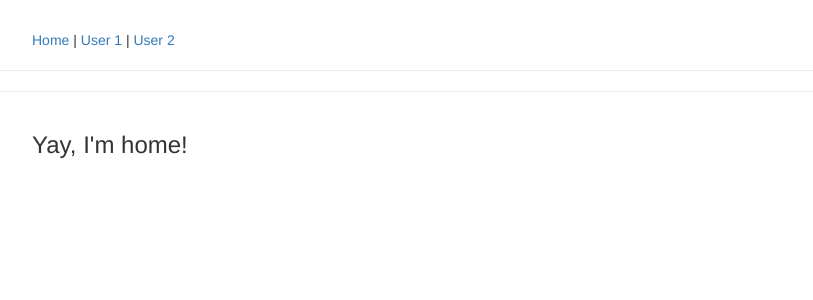
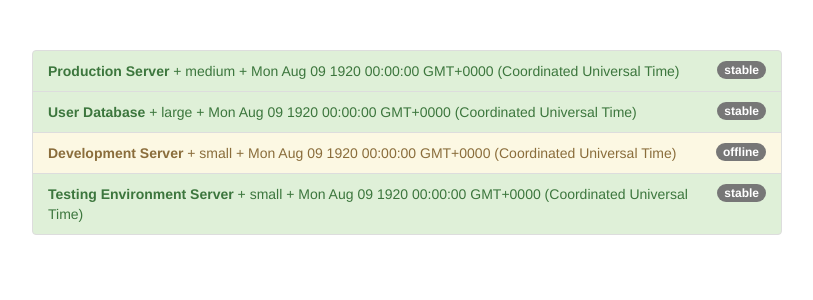
Before and after one commit to EvgeniErmakov/angular-learning-start, an Angular app: page / in a window 1280 px wide. Shown: the top 300 px of the page, without its empty margins (233-1046 px from the left). Built offline with nearby package versions, Linux system fonts and the light colour scheme.

Commit message:
Pipes: init the branch

```diff
--- a/src/app/app.component.css
+++ b/src/app/app.component.css
@@ -1,3 +1,3 @@
 .container {
-  margin-top: 30px;
+  margin-top: 50px;
 }
--- a/src/app/app.component.html
+++ b/src/app/app.component.html
@@ -1,22 +1,18 @@
 <div class="container">
   <div class="row">
     <div class="col-xs-12 col-sm-10 col-md-8 col-sm-offset-1 col-md-offset-2">
-      <a routerLink="/">Home</a> |
-      <a [routerLink]="['user', 1]">
-        User 1
-      </a>
-      |
-      <a [routerLink]="['user', 2]">
-        User 2
-      </a>
-    </div>
-  </div>
-  <hr />
-  <p *ngIf="userActivated">Activated</p>
-  <hr />
-  <div class="row">
-    <div class="col-xs-12 col-sm-10 col-md-8 col-sm-offset-1 col-md-offset-2">
-      <router-outlet></router-outlet>
+      <ul class="list-group">
+        <li
+          class="list-group-item"
+          *ngFor="let server of servers"
+          [ngClass]="getStatusClasses(server)">
+          <span
+            class="badge">
+            {{ server.status }}
+          </span>
+          <strong>{{ server.name }}</strong> + {{ server.instanceType }} + {{ server.started }}
+        </li>
+      </ul>
     </div>
   </div>
 </div>
--- a/src/app/app.component.ts
+++ b/src/app/app.component.ts
@@ -1,25 +1,42 @@
-import {Component, OnDestroy, OnInit} from '@angular/core';
-import {UserService} from "./user.service";
-import {Subscription} from "rxjs";
+import { Component } from '@angular/core';
 
 @Component({
   selector: 'app-root',
   templateUrl: './app.component.html',
   styleUrls: ['./app.component.css']
 })
-export class AppComponent implements OnInit, OnDestroy {
-  private subscription: Subscription;
-  userActivated = false;
-
-  constructor(private userService: UserService) {}
-
-  ngOnInit() {
-    let subscription = this.userService.activatedEmitter.subscribe(didActivate => {
-      this.userActivated = didActivate;
-    });
-  }
-
-  ngOnDestroy() {
-    this.subscription.unsubscribe();
+export class AppComponent {
+  servers = [
+    {
+      instanceType: 'medium',
+      name: 'Production Server',
+      status: 'stable',
+      started: new Date(15, 1, 2017)
+    },
+    {
+      instanceType: 'large',
+      name: 'User Database',
+      status: 'stable',
+      started: new Date(15, 1, 2017)
+    },
+    {
+      instanceType: 'small',
+      name: 'Development Server',
+      status: 'offline',
+      started: new Date(15, 1, 2017)
+    },
+    {
+      instanceType: 'small',
+      name: 'Testing Environment Server',
+      status: 'stable',
+      started: new Date(15, 1, 2017)
+    }
+  ];
+  getStatusClasses(server: {instanceType: string, name: string, status: string, started: Date}) {
+    return {
+      'list-group-item-success': server.status === 'stable',
+      'list-group-item-warning': server.status === 'offline',
+      'list-group-item-danger': server.status === 'critical'
+    };
   }
 }
--- a/src/app/home/home.component.html
+++ /dev/null
@@ -1 +0,0 @@
-<h3>Yay, I'm home!</h3>
--- a/src/app/home/home.component.ts
+++ /dev/null
@@ -1,58 +0,0 @@
-import {Component, OnDestroy, OnInit} from '@angular/core';
-import {filter, interval, map, Observable, Subscription} from "rxjs";
-
-@Component({
-  selector: 'app-home',
-  templateUrl: './home.component.html',
-  styleUrls: ['./home.component.css']
-})
-export class HomeComponent implements OnInit, OnDestroy {
-
-  private firstObsSubscription: Subscription;
-
-  constructor() {
-  }
-
-  ngOnInit() {
-    // this.firstObsSubscription = interval(1000).subscribe(count => {
-    //  console.log(count);
-    // });
-
-    const customIntervalObservable = new Observable<number>(observer => {
-      let count = 0;
-      setInterval(() => {
-        observer.next(count);
-        if (count === 8) {
-          observer.complete();
-        }
-        if (count > 9) {
-          observer.error(new Error('Count is greater 3!'));
-        }
-        count++;
-      }, 1000);
-    });
-
-    this.firstObsSubscription = customIntervalObservable
-      .pipe(
-        filter(data => {
-          return data > 3;
-        }),
-        map((data: number) => {
-          return 'Round' + (data + 1);
-        }))
-      .subscribe(data => {
-          console.log(data);
-        },
-        error => {
-          console.log(error);
-          alert(error.message);
-        },
-        () => {
-          console.log('Completed');
-        });
-  }
-
-  ngOnDestroy() {
-    this.firstObsSubscription.unsubscribe();
-  }
-}
--- a/src/app/user.service.ts
+++ /dev/null
@@ -1,7 +0,0 @@
-import { Injectable } from "@angular/core";
-import {Subject} from "rxjs";
-
-@Injectable({providedIn: 'root'})
-export class UserService {
-  activatedEmitter = new Subject<boolean>();
-}
--- a/src/app/user/user.component.html
+++ /dev/null
@@ -1,2 +0,0 @@
-<p>User with <strong>ID {{ id }}</strong> was loaded</p>
-<button class="btn btn-primary" (click)="onActive()" >Activate</button>
--- a/src/app/user/user.component.ts
+++ /dev/null
@@ -1,25 +0,0 @@
-import { Component, OnInit } from '@angular/core';
-import { ActivatedRoute, Params } from '@angular/router';
-import {UserService} from "../user.service";
-
-@Component({
-  selector: 'app-user',
-  templateUrl: './user.component.html',
-  styleUrls: ['./user.component.css']
-})
-export class UserComponent implements OnInit {
-  id: number;
-
-  constructor(private route: ActivatedRoute, private userService: UserService) {
-  }
-
-  ngOnInit() {
-    this.route.params.subscribe((params: Params) => {
-      this.id = +params['id'];
-    });
-  }
-
-  onActive() {
-    this.userService.activatedEmitter.next(true);
-  }
-}
```
Also changed, not shown: src/app/app-routing.module.ts (deleted, +0 -22 lines), src/app/app.module.ts (+4 -7 lines), src/app/home/home.component.css (deleted), src/app/user/user.component.css (deleted), 1 other file (tests, documents, lock files or other folders).
